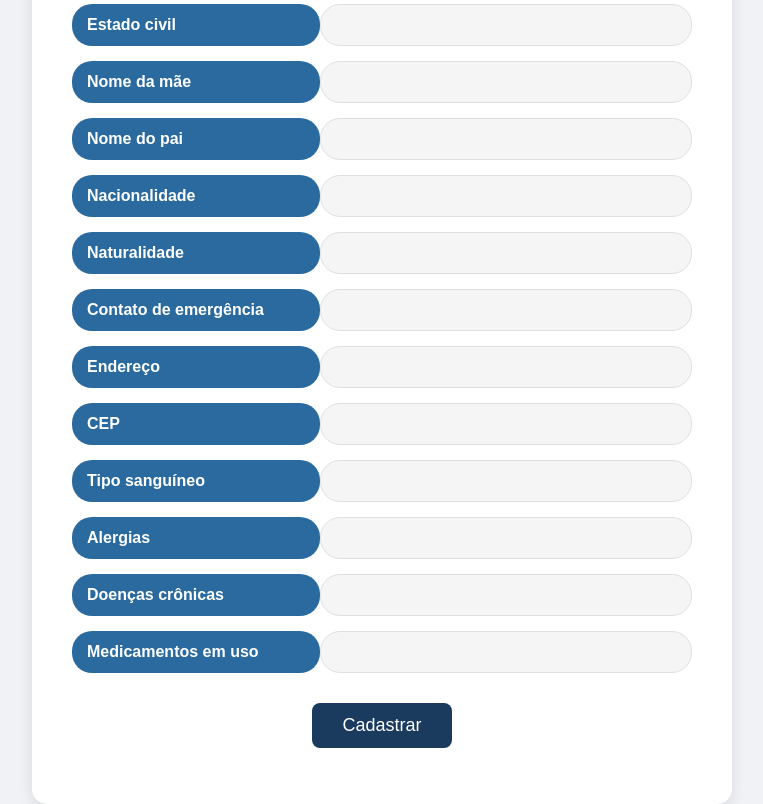
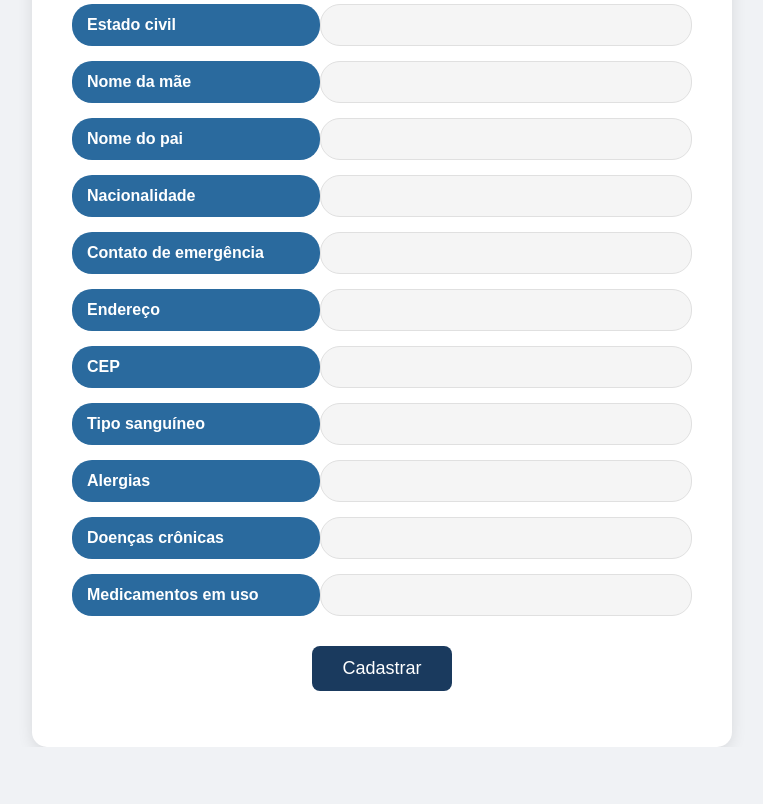
Before and after one commit to Remory-Project/FrontEnd, a Python web app: template templates/cadastro_paciente.html in a window 1280 px wide. Shown: the part 484-1288 px from the top of the page, without its empty margins (258-1021 px from the left). After the commit the page ends 1231 px from the top, so only its background shows below. Run offline with Jinja, Linux system fonts and the light colour scheme; the template is opened without the code that fills it, so the values that code supplies are empty.

Commit message:
exclusão do campo naturalidade

```diff
--- a/templates/cadastro_paciente.html
+++ b/templates/cadastro_paciente.html
@@ -66,11 +66,6 @@
         </div>
 
         <div>
-            <label for="natu">Naturalidade</label>
-            <input type="text" id="natu" name="natu">
-        </div>
-
-        <div>
             <label for="n_cont_emr">Contato de emergência</label>
             <input type="text" id="n_cont_emr" name="n_cont_emr">
         </div>
--- a/templates/detalhe_paciente.html
+++ b/templates/detalhe_paciente.html
@@ -29,7 +29,6 @@
                     <li><strong>Nome da Mãe:</strong> <span id="nome_mae"></span></li>
                     <li><strong>Nome do Pai:</strong> <span id="nome_pai"></span></li>
                     <li><strong>Nacionalidade:</strong> <span id="nacionalidade"></span></li>
-                    <li><strong>Naturalidade:</strong> <span id="naturalidade"></span></li>
                     <li><strong>Contato de Emergência:</strong> <span id="contato_emergencia"></span></li>
                     <li><strong>Endereço:</strong> <span id="endereco"></span></li>
                     <li><strong>Cep:</strong> <span id="cep"></span></li>
--- a/templates/js/cadastro_paciente.js
+++ b/templates/js/cadastro_paciente.js
@@ -23,7 +23,6 @@ form.addEventListener('submit', async (event) => {
     const nomeDaMae = document.getElementById('n_mae').value;
     const nomeDoPai = document.getElementById('n_pai').value;
     const nacionalidade = document.getElementById('nacic').value;
-    const naturalidade = document.getElementById('natu').value;
     const contatoDeEmergencia = document.getElementById('n_cont_emr').value;
     const endereco = document.getElementById('end').value;
     const cep = document.getElementById('cep').value;
@@ -49,7 +48,6 @@ form.addEventListener('submit', async (event) => {
                 nomeDaMae,
                 nomeDoPai,
                 nacionalidade,
-                naturalidade,
                 contatoDeEmergencia,
                 endereco,
                 cep,
--- a/templates/js/detalhe_paciente.js
+++ b/templates/js/detalhe_paciente.js
@@ -45,7 +45,6 @@ function preencherDados(p) {
     document.getElementById('nome_mae').textContent = p.nomeDaMae;
     document.getElementById('nome_pai').textContent = p.nomeDoPai;
     document.getElementById('nacionalidade').textContent = p.nacionalidade;
-    document.getElementById('naturalidade').textContent = p.naturalidade;
     document.getElementById('contato_emergencia').textContent = p.contatoDeEmergencia;
     document.getElementById('endereco').textContent = p.endereco;
     document.getElementById('cep').textContent = p.cep;
```
